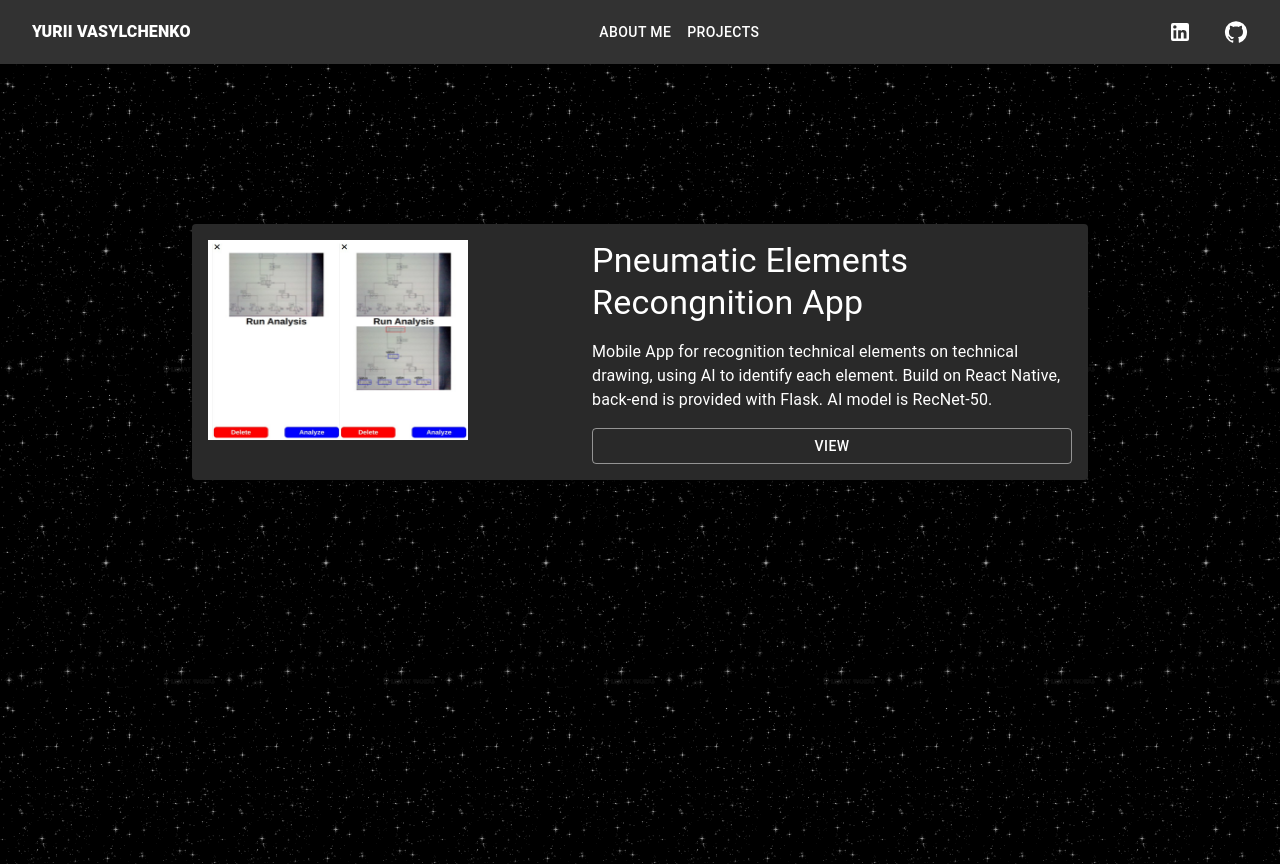
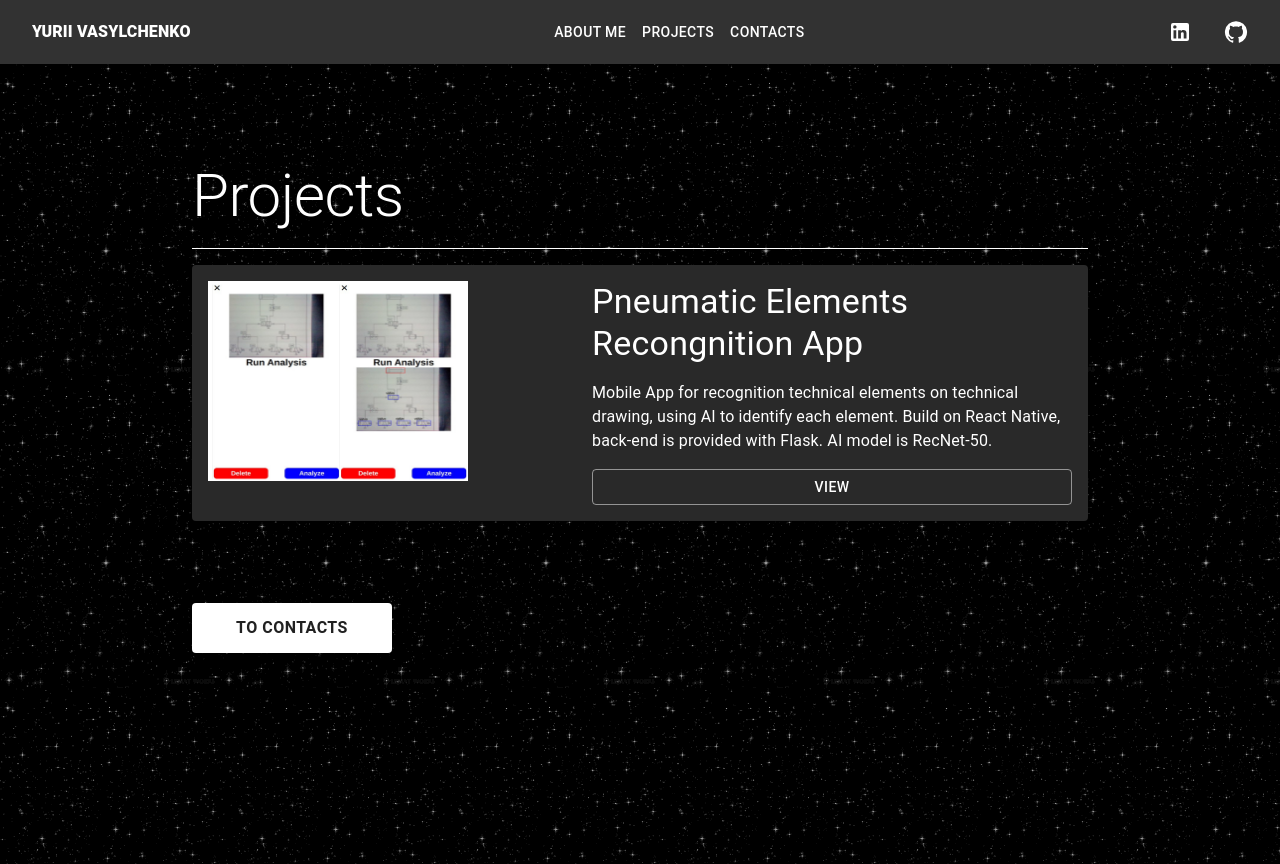
Before and after one commit to KaiKutar0/portfolio, a React (Create React App) app: page /projects in a window 1280 px wide. Built offline with nearby package versions, Linux system fonts and the light colour scheme.

Commit message:
contacts

```diff
--- a/src/components/NavBar.tsx
+++ b/src/components/NavBar.tsx
@@ -26,7 +26,7 @@ function NavBar() {
         <Stack>
           <Button onClick={() => navigate("/about")}>About Me</Button>
           <Button onClick={() => navigate("/projects")}>Projects</Button>
-          {/* <Button onClick={() => navigate("/contacts")}>Contacts</Button> */}
+          <Button onClick={() => navigate("/contacts")}>Contacts</Button>
         </Stack>
       </Drawer>
       <Toolbar>
@@ -39,7 +39,7 @@ function NavBar() {
             <Box sx={{ flex: 1, display: "flex", justifyContent: "center" }}>
               <Button onClick={() => navigate("/about")}>About Me</Button>
               <Button onClick={() => navigate("/projects")}>Projects</Button>
-              {/* <Button onClick={() => navigate("/contacts")}>Contacts</Button> */}
+              <Button onClick={() => navigate("/contacts")}>Contacts</Button>
             </Box>
 
             <Stack spacing={2} direction="row">
--- a/src/components/Page.tsx
+++ b/src/components/Page.tsx
@@ -12,7 +12,7 @@ function Page({
     <Box
       sx={{
         minHeight: "100vh",
-        padding: matches ? "10rem 12rem" : "2rem 4rem",
+        padding: matches ? "6rem 12rem" : "2rem 4rem",
         // display: "flex",
         // justifyContent: "center",
         // backgroundSize: "cover",
--- a/src/index.css
+++ b/src/index.css
@@ -20,7 +20,7 @@ a:focus,
 a:active,
 a:visited {
   text-decoration: none; /* No underline or hover effect */
-  color: inherit; /* No color change */
+  color: "#FFFFFF"; /* No color change */
   background: none; /* No background effect */
   outline: none; /* No focus outline */
 }
--- a/src/pages/About.tsx
+++ b/src/pages/About.tsx
@@ -1,5 +1,13 @@
 import Page from "../components/Page";
-import { Box, Card, Divider, Stack, Typography } from "@mui/material";
+import {
+  Box,
+  Button,
+  Card,
+  Divider,
+  Stack,
+  Typography,
+  useMediaQuery,
+} from "@mui/material";
 import typescriptIcon from "../img/typescript.svg";
 import javascriptIcon from "../img/javascript.svg";
 import javaIcon from "../img/java.svg";
@@ -15,7 +23,11 @@ import awsIcon from "../img/aws.svg";
 import graphqlIcon from "../img/graphql.svg";
 import mysqlIcon from "../img/mysql.svg";
 import restapiIcon from "../img/restapi.svg";
+import { useNavigate } from "react-router-dom";
+import { theme } from "../theme";
 function About() {
+  const navigate = useNavigate();
+  const matches = useMediaQuery(theme.breakpoints.up("sm"));
   return (
     <Page>
       <Stack>
@@ -75,6 +87,23 @@ function About() {
             <LangTile title="German" level="B1" />
           </Stack>
         </Box>
+        <Box height={50}></Box>
+        <Button
+          variant="contained"
+          sx={
+            matches
+              ? {
+                  minHeight: "50px",
+                  maxWidth: "200px",
+                  fontWeight: 700,
+                  fontSize: "1rem",
+                }
+              : {}
+          }
+          onClick={() => navigate("/projects")}
+        >
+          To projects
+        </Button>
       </Stack>
     </Page>
   );
--- a/src/pages/Contacts.tsx
+++ b/src/pages/Contacts.tsx
@@ -1,8 +1,38 @@
-import React from "react";
 import Page from "../components/Page";
+import {
+  Box,
+  Divider,
+  Link,
+  Stack,
+  Typography,
+  useMediaQuery,
+} from "@mui/material";
+import { theme } from "../theme";
 
 function Contacts() {
-  return <Page>Contacts</Page>;
+  const matches = useMediaQuery(theme.breakpoints.up("sm"));
+  return (
+    <Page>
+      <Box>
+        <Typography color="primary" variant="h2">
+          Contacts
+        </Typography>
+        <Divider style={{ background: "#FFFFFF" }} />
+        <Box height={20} />
+        <Stack direction={{ xs: "column", sm: "row" }} spacing={2}>
+          <Typography color="primary">phone: +48 500 490 324</Typography>
+          <Divider
+            style={{ background: "#FFFFFF" }}
+            orientation={matches ? "vertical" : "horizontal"}
+            flexItem
+          />
+          <Link href="mailto:yurii.vasylchenko228@gmail.com">
+            e-mail: kaiokun228@gmail.com
+          </Link>
+        </Stack>
+      </Box>
+    </Page>
+  );
 }
 
 export default Contacts;
--- a/src/pages/Main.tsx
+++ b/src/pages/Main.tsx
@@ -4,7 +4,6 @@ import {
   Button,
   Card,
   Grid2,
-  IconButton,
   Slide,
   Stack,
   Typography,
@@ -48,29 +47,40 @@ function Main() {
               {!matches && (
                 <Card>
                   <Stack spacing={2} direction="column">
-                    <IconButton
+                    <Button
+                      startIcon={<LinkedInIcon />}
                       href="https://www.linkedin.com/in/yurii-vasylchenko-1677b9275/"
                       target="_blank"
                     >
-                      <LinkedInIcon />
-                      <Typography>LinkedIn</Typography>
-                    </IconButton>
-                    <IconButton
+                      LinkedIn
+                    </Button>
+                    <Button
+                      startIcon={<GitHubIcon />}
                       href="https://github.com/KaiKutar0"
                       target="_blank"
                     >
-                      <GitHubIcon />
-                      <Typography>GitHub</Typography>
-                    </IconButton>
+                      GitHub
+                    </Button>
                   </Stack>
                 </Card>
               )}
               <Box height={50}></Box>
-              {/* <Box> */}
-              <Button variant="contained" onClick={() => navigate("/about")}>
+              <Button
+                variant="contained"
+                sx={
+                  matches
+                    ? {
+                        minHeight: "50px",
+                        maxWidth: "200px",
+                        fontWeight: 700,
+                        fontSize: "1rem",
+                      }
+                    : {}
+                }
+                onClick={() => navigate("/about")}
+              >
                 Learn More
               </Button>
-              {/* </Box> */}
             </Stack>
           </Slide>
         </Grid2>
--- a/src/pages/Projects.tsx
+++ b/src/pages/Projects.tsx
@@ -1,10 +1,26 @@
 import Page from "../components/Page";
-import { Box, Button, Card, Stack, Typography } from "@mui/material";
+import {
+  Box,
+  Button,
+  Card,
+  Divider,
+  Stack,
+  Typography,
+  useMediaQuery,
+} from "@mui/material";
 import project1 from "../img/project1.png";
+import { useNavigate } from "react-router-dom";
+import { theme } from "../theme";
 function Projects() {
+  const navigate = useNavigate();
+  const matches = useMediaQuery(theme.breakpoints.up("sm"));
   return (
     <Page>
       <Stack spacing={2} direction="column">
+        <Typography color="primary" variant="h2">
+          Projects
+        </Typography>
+        <Divider style={{ background: "#FFFFFF" }} />
         <Card>
           <Stack
             direction={{ xs: "column", sm: "row" }}
@@ -32,13 +48,50 @@ function Projects() {
             </Stack>
           </Stack>
         </Card>
-
         {/* <Card>
-          <Box component="img" src={project1} width={260} height={200} />
-          <Typography color="primary" variant="h4">
-            Project1
-          </Typography>
+          <Stack
+            direction={{ xs: "column", sm: "row" }}
+            padding="1rem 1rem"
+            justifyContent="space-around"
+          >
+            <Box component="img" src={project1} width={260} height={200} />
+            <Box flex={1} />
+            <Stack maxWidth={480} spacing={2}>
+              <Typography color="primary" variant="h4">
+                Pneumatic Elements Recongnition App
+              </Typography>
+              <Typography color="primary">
+                Mobile App for recognition technical elements on technical
+                drawing, using AI to identify each element. Build on React
+                Native, back-end is provided with Flask. AI model is RecNet-50.
+              </Typography>
+              <Button
+                variant="outlined"
+                href="https://github.com/KaiKutar0/Penumatic-Elements-Recognition"
+                target="_blank"
+              >
+                View
+              </Button>
+            </Stack>
+          </Stack>
         </Card> */}
+        <Box height={50}></Box>
+        <Button
+          variant="contained"
+          sx={
+            matches
+              ? {
+                  minHeight: "50px",
+                  maxWidth: "200px",
+                  fontWeight: 700,
+                  fontSize: "1rem",
+                }
+              : {}
+          }
+          onClick={() => navigate("/contacts")}
+        >
+          To contacts
+        </Button>
       </Stack>
     </Page>
   );
```
